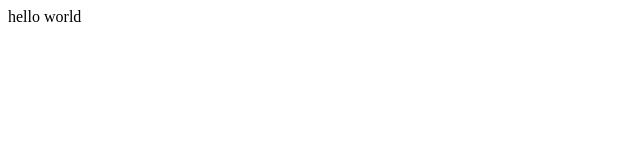
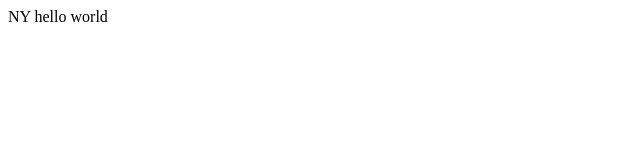
Before and after one commit to hchamorro/covid-19, a React (Create React App) app in the folder client/: page / in a window 1280 px wide. Shown: the top 160 px of the page, without its empty margins (0-640 px from the left). Built offline with nearby package versions, Linux system fonts and the light colour scheme.

Commit message:
import context to home confirm master context

```diff
--- a/client/src/App.js
+++ b/client/src/App.js
@@ -1,11 +1,14 @@
 import React from 'react';
 import { BrowserRouter as Router, Route } from 'react-router-dom';
 import Home from './pages/Home';
+import MasterProvider from './utils/MasterProvider';
 
 function App() {
   return (
     <Router>
-      <Route exact path={['/']} component={Home}></Route>
+      <MasterProvider>
+        <Route exact path={['/']} component={Home}></Route>
+      </MasterProvider>
     </Router>
   );
 }
--- a/client/src/pages/Home/index.js
+++ b/client/src/pages/Home/index.js
@@ -1,9 +1,12 @@
 import React, { useState, useEffect, useContext } from 'react';
+import { StateNameContext } from '../../utils/StateName';
 
 function Home() {
+  const [stateName, setStateName] = useContext(StateNameContext);
+
   return (
     <>
-      <div>hello world</div>
+      <div>{stateName} hello world</div>
     </>
   );
 }
--- a/client/utils/MasterProvider.js
+++ b/client/src/utils/MasterProvider.js
@@ -1,5 +1,5 @@
 import React from 'react';
-import { AllStatesDataProvider } from './AllStatesDataContext';
+import { AllStatesDataProvider } from './AllStatesData';
 import { USADataProvider } from './USAData';
 import { StateDataProvider } from './StateData';
 import { StateNameProvider } from './StateName';
```
Also changed, not shown: client/src/utils/AllStatesData.js (renamed from client/utils/AllStatesData.js), client/src/utils/StateData.js (renamed from client/utils/StateData.js), client/src/utils/StateName.js (renamed from client/utils/StateName.js), client/src/utils/USAData.js (renamed from client/utils/USAData.js).
